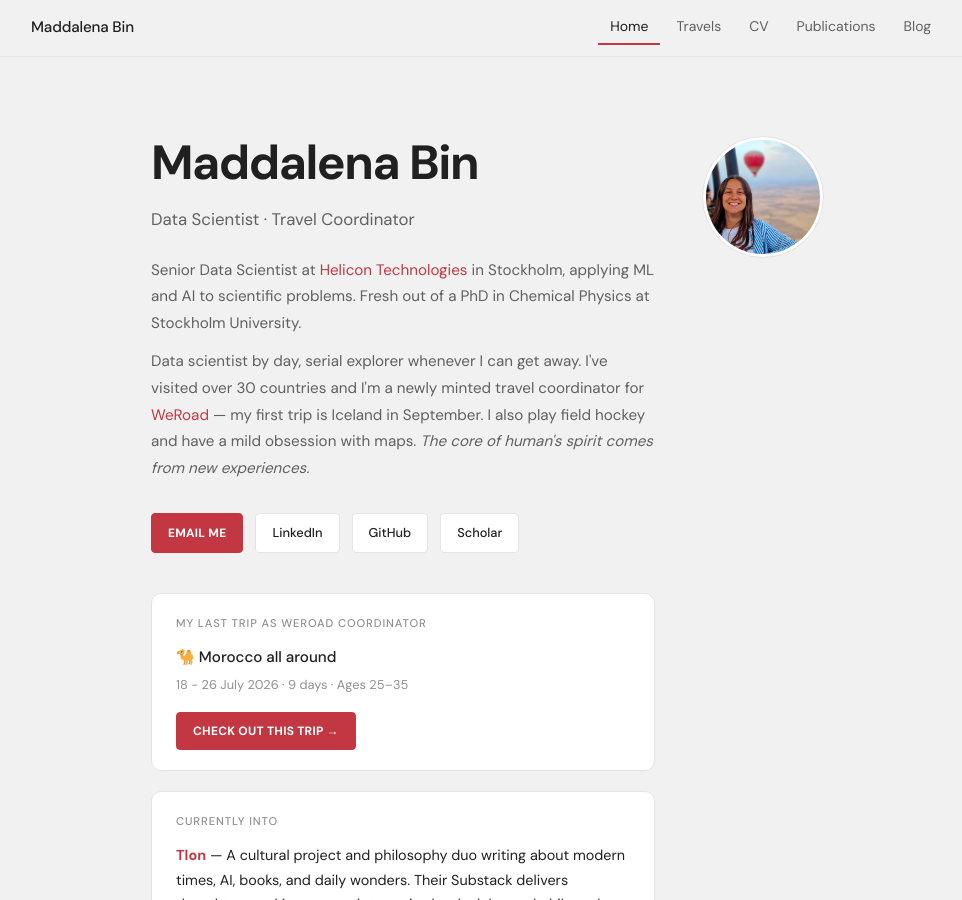
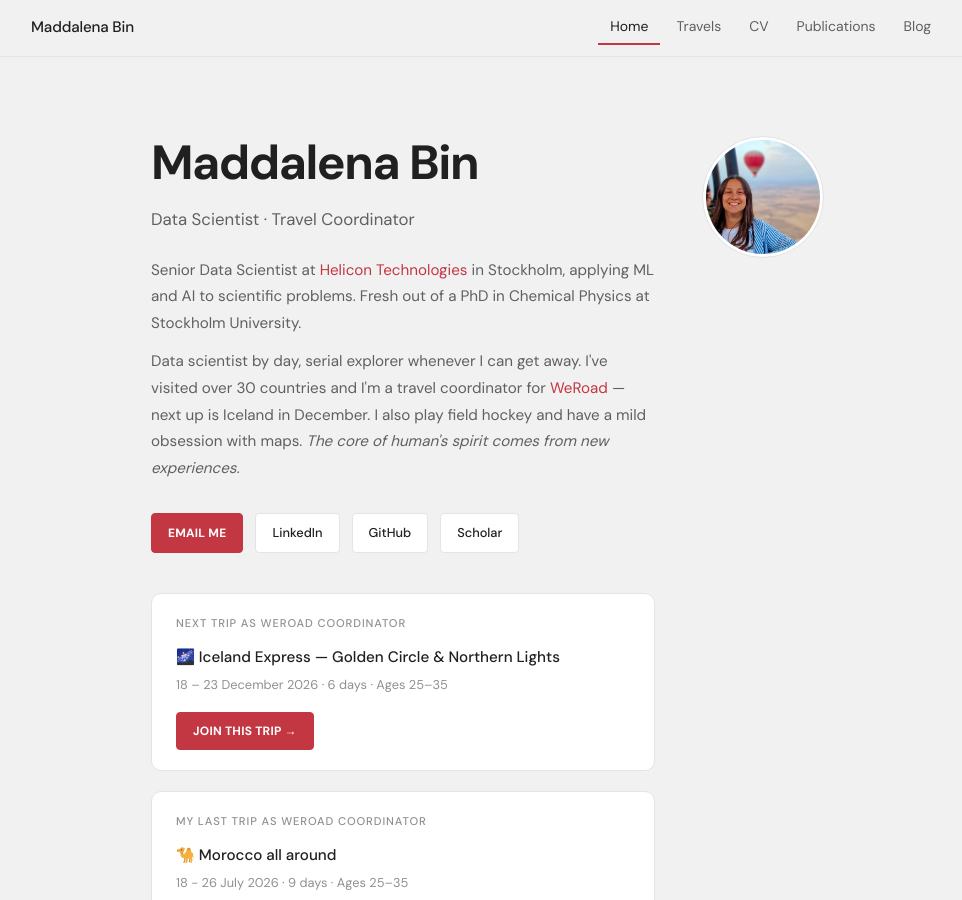
Before and after one commit to maddalenabin/maddalenabin.github.io, a Jekyll site: the page built from index.html, in a window 1280 px wide and 900 px high. Shown: the whole window, without its empty margins (153-1115 px from the left). Built offline with Jekyll 4.4.1, drawn with Linux system fonts in a browser that asks for light colours.

Commit message:
iceland express to home

```diff
--- a/_data/visited_countries.csv
+++ b/_data/visited_countries.csv
@@ -30,7 +30,7 @@ SE,Sweden,2
 CH,Switzerland,2
 GB,United Kingdom,2
 VA,Vatican City,2
-IS,Iceland,0
-KG,Kyrgyzstan,1
-UZ,Uzbekistan,1
+IS,Iceland,1
+KG,Kyrgyzstan,2
+UZ,Uzbekistan,2
 MA,Morocco,2
--- a/index.html
+++ b/index.html
@@ -16,9 +16,9 @@ title: Home
                         scientific problems. Fresh out of a PhD in Chemical Physics at Stockholm University.</p>
                     <p>Data scientist by day, serial explorer whenever I can get away. I've visited over 30 countries
                         and
-                        I'm a newly minted travel coordinator for <a
+                        I'm a travel coordinator for <a
                             href="https://www.weroad.it/coordinatori/maddalena-bin"
-                            style="color:var(--accent)">WeRoad</a> — my first trip is Iceland in September. I also play
+                            style="color:var(--accent)">WeRoad</a> — next up is Iceland in December. I also play
                         field hockey and have a mild obsession with maps. <em>The core of human's spirit comes from new
                             experiences.</em></p>
                 </div>
@@ -30,21 +30,22 @@ title: Home
                         rel="noopener">GitHub</a>
                     <a class="btn" href="{{ site.author.scholar }}" target="_blank" rel="noopener">Scholar</a>
                 </div>
-                <!-- <div
+                <div
                     style="margin-top:2.5rem;padding:1.25rem 1.5rem;background:var(--surface);border:1px solid var(--border);border-radius:var(--radius);max-width:520px;">
                     <p
                         style="font-size:0.7rem;font-weight:500;letter-spacing:0.08em;text-transform:uppercase;color:var(--text-muted);margin-bottom:0.75rem;">
                         Next trip as WeRoad coordinator</p>
-                    <p style="font-size:0.95rem;font-weight:500;margin-bottom:0.2rem;">🏔 Iceland — backpacking in tents
+                    <p style="font-size:0.95rem;font-weight:500;margin-bottom:0.2rem;">🌌 Iceland Express — Golden Circle
+                        &amp; Northern Lights
                     </p>
-                    <p style="font-size:0.8rem;color:var(--text-muted);margin-bottom:1rem;">5 – 13 September 2026 · 9
+                    <p style="font-size:0.8rem;color:var(--text-muted);margin-bottom:1rem;">18 – 23 December 2026 · 6
                         days · Ages 25–35</p>
                     <a class="btn btn--accent"
-                        href="https://www.weroad.it/viaggi/viaggio-islanda-in-tenda-tour-10-giorni/c7da9282-b62c-4c11-ac51-85bd9a8e09bd"
+                        href="https://www.weroad.it/viaggi/islanda-express-northern-lights-weroadx/5f2bc77f-b595-4bee-92f3-12a9ddfb2252"
                         target="_blank" rel="noopener">Join this trip →</a>
-                </div> -->
+                </div>
                 <div
-                    style="margin-top:2.5rem;padding:1.25rem 1.5rem;background:var(--surface);border:1px solid var(--border);border-radius:var(--radius);max-width:520px;">
+                    style="margin-top:1.25rem;padding:1.25rem 1.5rem;background:var(--surface);border:1px solid var(--border);border-radius:var(--radius);max-width:520px;">
                     <p
                         style="font-size:0.7rem;font-weight:500;letter-spacing:0.08em;text-transform:uppercase;color:var(--text-muted);margin-bottom:0.75rem;">
                         My last trip as WeRoad coordinator</p>
--- a/travels.html
+++ b/travels.html
@@ -16,7 +16,7 @@ permalink: /travels/
         <!-- Visited countries map -->
         <div style="margin-bottom:3rem;">
             <iframe title="Visited Countries" aria-label="Choropleth map" id="datawrapper-chart-6QdgK"
-                src="https://datawrapper.dwcdn.net/6QdgK/4/" scrolling="no" frameborder="0" style="border: none;"
+                src="https://datawrapper.dwcdn.net/6QdgK/5/" scrolling="no" frameborder="0" style="border: none;"
                 width="100%" height="420" data-external="1"></iframe>
         </div>
 
```
